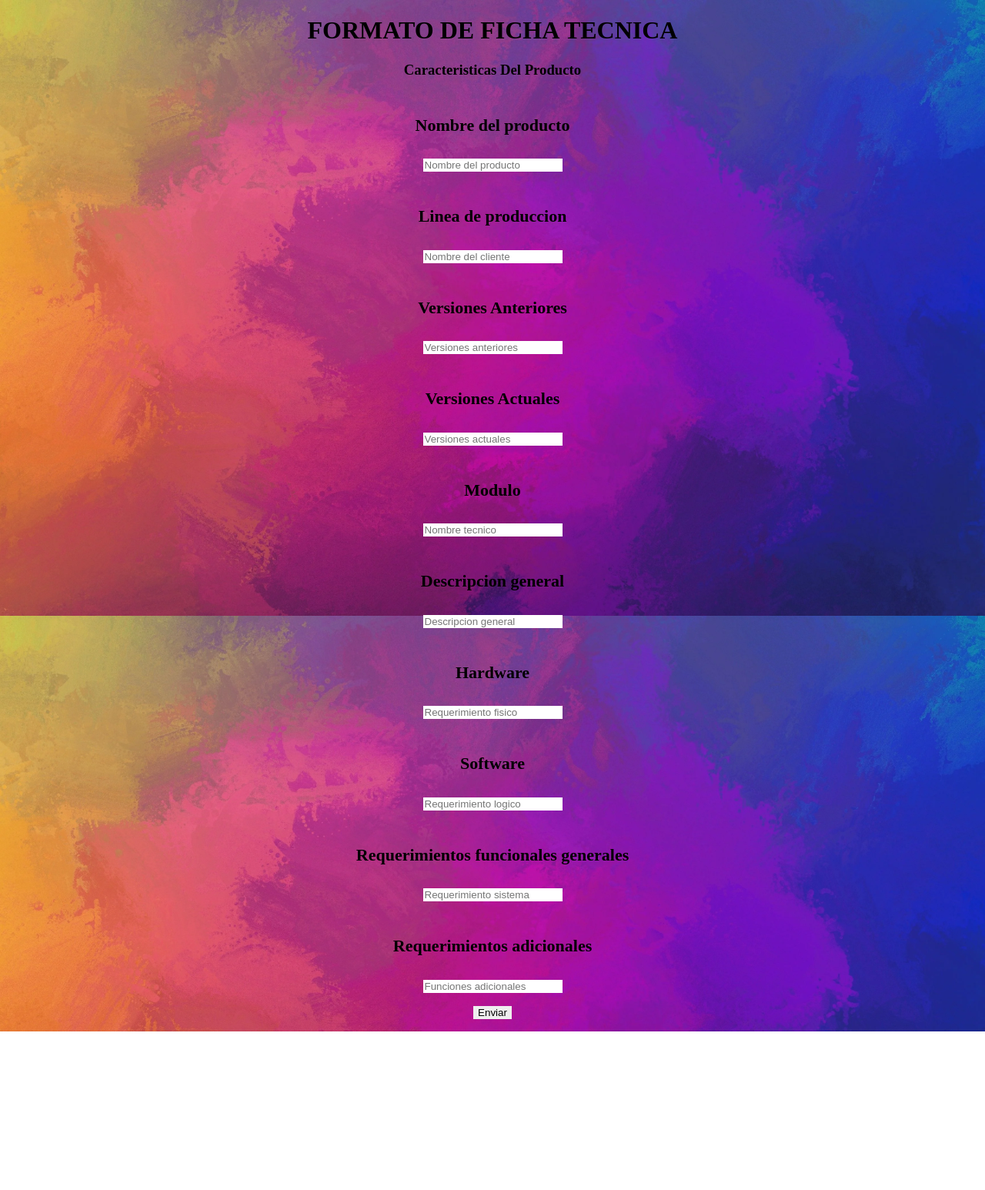
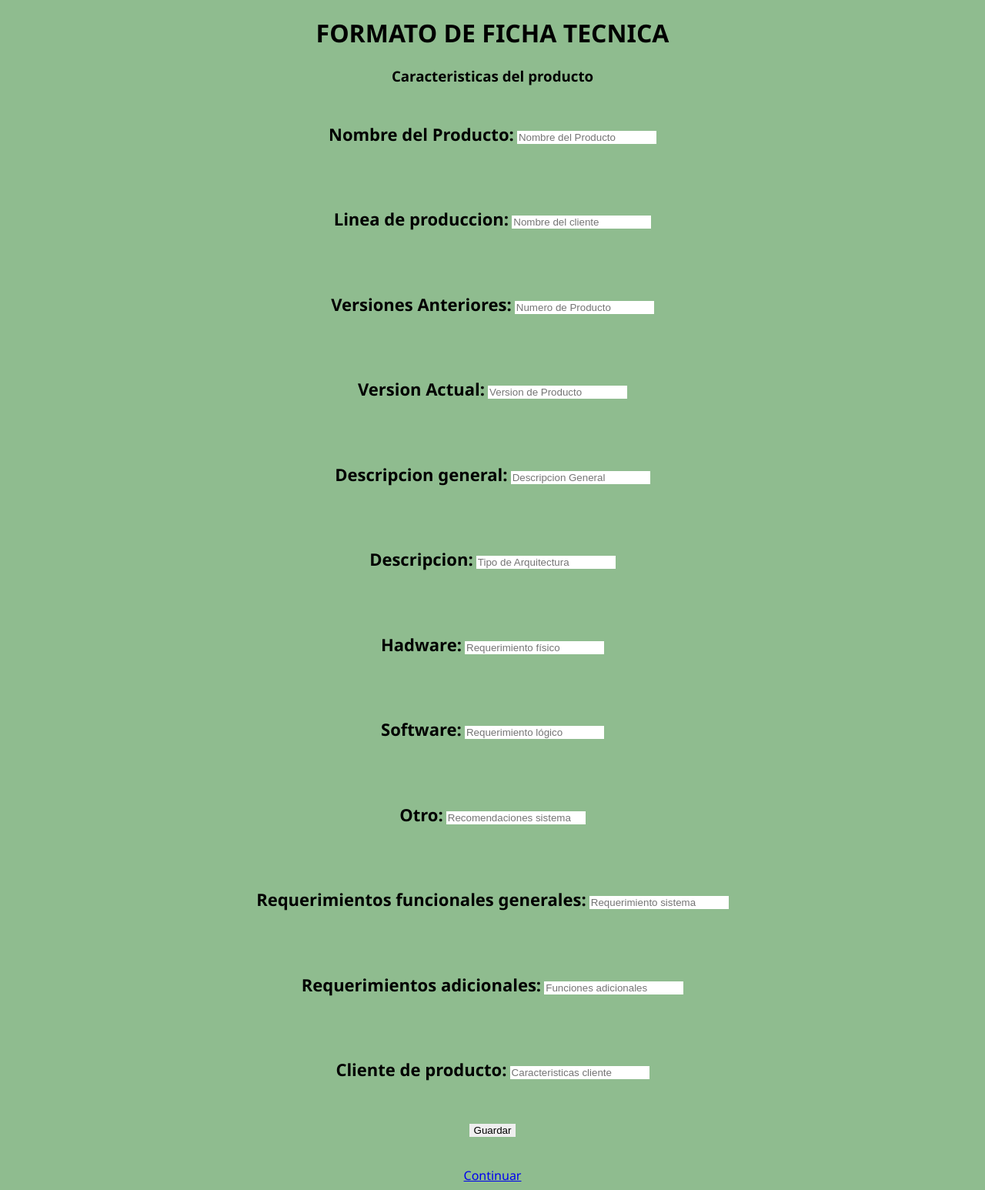
Before and after one commit to estebangaviria2006/PROYECTO-AGRICOLA, a PHP site: page /java.html in a window 1280 px wide. Shown: the whole page at 77% size. Before the commit the page ends 1340 px from the top, so only its background shows below. Run offline with PHP 8.4, Linux system fonts and the light colour scheme.

Commit message:
add fuentes

```diff
--- /dev/null
+++ b/Fichatecnica.js
@@ -0,0 +1,3 @@
+window.onload = function() {
+    getcargar()
+}
--- a/css/java.css
+++ b/css/java.css
@@ -1,9 +1,6 @@
 body{
-    background-image: url(../img/colores.webp);
-    background-repeat: no-repeat;
-    background-attachment: fixed;
-    background-size: cover;
-    font-family: 'Times New Roman', Times, serif;
+    background-color: darkseagreen;
+    font-family: 'Segoe UI', Tahoma, Geneva, Verdana, sans-serif;
 }
 
 h1{
@@ -12,6 +9,7 @@ h1{
 
 button{
     border: none;
+    cursor: pointer;
 }
 
 input{
--- a/java.html
+++ b/java.html
@@ -6,82 +6,57 @@
     <meta name="viewport" content="width=device-width, initial-scale=1.0">
     <title>Ficha</title>
     <link rel="stylesheet" href="css/java.css">
-    <script src="java.js"></script>
+    <script defer src="java.js"></script>
+    <script src="Fichatecnica.js"></script>
+
 </head>
 <body>
     <center>
-    <h1>FORMATO DE FICHA TECNICA</h1>
-    <h3>Caracteristicas Del Producto</h3>
+        <h1>FORMATO DE FICHA TECNICA</h1>
+        <h3>Caracteristicas del producto</h3>
 
-    <p>
-        <h4>Nombre del producto</h4>
-        <br>
-        <input type="text" id="nom_producto" placeholder="Nombre del producto">
-    </p>
+     <h4>Nombre del Producto:</h4>
+        <input type="text" id="nom_producto" placeholder="Nombre del Producto"><br><br>
+     <h4> Linea de produccion:</h4>
+        <input type="text" id="linea" placeholder="Nombre del cliente"><br><br>
+     <h4> Versiones Anteriores:</h4>
+        <input type="text" id="versiones" placeholder="Numero de Producto"><br><br>
+     <h4> Version Actual:</h4>
+        <input type="text" id="version" placeholder="Version de Producto"><br><br>
+        <h4> Descripcion general:</h4>
+     <input type="text" id="descripcion" placeholder="Descripcion General"><br><br>
+     <h4> Descripcion:</h4>
+        <input type="text" id="descripciones" placeholder="Tipo de Arquitectura"><br><br>
+     <h4> Hadware:</h4>
+        <input type="text" id="productor" placeholder="Requerimiento físico"><br><br>
+     <h4> Software:</h4>
+        <input type="text" id="producto" placeholder="Requerimiento lógico"><br><br>
+     <h4> Otro:</h4>
+        <input type="text" id="otro" placeholder="Recomendaciones sistema"><br><br>
+     <h4> Requerimientos funcionales generales:</h4>
+        <input type="text" id="requerimiento" placeholder="Requerimiento sistema"><br><br>
+     <h4> Requerimientos adicionales:</h4>
+        <input type="text" id="requerimientos" placeholder="Funciones adicionales"><br><br>
+     <h4> Cliente de producto:</h4>
+        <input type="text" id="cliente" placeholder="Caracteristicas cliente"><br><br>
 
-    <h4>Linea de produccion</h4>
-    <br>
-    <input type="text" id="linea" placeholder="Nombre del cliente">
-     </p>
+     <button onclick="getFicha()">Guardar</button><br><br></p>
 
-     <h4>Versiones Anteriores</h4>
-     <br>
-     <input type="text" id="versiones" placeholder="Versiones anteriores">
-      </p>
+       <!-- <p>Nombre del producto: <j id="dato1"></j></p>
+        <p>Linea de produccion: <j id="dato2"></j></p>
+        <p>Versiones anteriores: <j id="dato3"></j></p>
+        <p>Versiones actuales: <j id="dato4"></j></p>
+        <p>Descripcion general: <j id="dato5"></j></p>
+        <p>Descripcion: <j id="dato6"></j></p>
+        <p>Hadware: <j id="dato7"></j></p>
+        <p>Software: <j id="dato8"></j></p>
+        <p>Otro: <j id="dato9"></j></p>
+        <p>Requerimientos funcionales generales: <j id="dato10"></j></p>
+        <p>Requerimientos adicionales: <j id="dato11"></j></p>
+        <p>Cliente de producto: <j id="dato12"></j></p>
 
-      <h4>Versiones Actuales</h4>
-      <br>
-      <input type="text" id="actuales" placeholder="Versiones actuales">
-
-      <p>
-      </p>
-
-      <h4>Modulo</h4>
-      <br>
-      <input type="text" id="modulo" placeholder="Nombre tecnico">
-      <p>
-
-        <h4>Descripcion general</h4>
-        <br>
-        <input type="text" id="descripcionG" placeholder="Descripcion general">
-        <p>
-
-        <h4>Hardware</h4>
-        <br>
-        <input type="text" id="hardware" placeholder="Requerimiento fisico">
-        <p>
-
-        <h4>Software</h4>
-        <br>
-        <input type="text" id="software" placeholder="Requerimiento logico">
-        <p>
-
-        <h4>Requerimientos funcionales generales</h4>
-        <br>
-        <input type="text" id="requerimientos" placeholder="Requerimiento sistema">
-        <p>
-
-        <h4>Requerimientos adicionales</h4>
-        <br>
-        <input type="text" id="requerimientosA" placeholder="Funciones adicionales">
-        <p>
-
-
-    </center>
-        <center><button onclick="getFicha()">Enviar</button>
-      </p>
-
-      <p id="resproductoo"></p>
-      <p id="resproduct"></p>
-      <p id="resproduc"></p>
-      <p id="resver"></p>
-      <p id="resmo"></p>
-      <p id="resdescripG"></p>
-      <p id="reshardware"></p>
-      <p id="ressoftware"></p>
-      <p id="resquerimientos"></p>
-      <p id="resquerimientosA"></p>
-      </p>
+        <button onclick="getcargar()">Cargar datos</button><br><br>  -->
+        <a href="Fichatecnica.html" target="_blank" >Continuar</a>
 
 </body>
 </html>
--- a/java.js
+++ b/java.js
@@ -1,33 +1,88 @@
+const a = document.querySelector("#dato1")
+const b = document.querySelector("#dato2")
+const c = document.querySelector("#dato3")
+const d = document.querySelector("#dato4")
+const e = document.querySelector("#dato5")
+const f = document.querySelector("#dato6")
+const g = document.querySelector("#dato7")
+const h = document.querySelector("#dato8")
+const i = document.querySelector("#dato9")
+const j = document.querySelector("#dato10")
+const k = document.querySelector("#dato11")
+const l = document.querySelector("#dato12")
+
+ const link = document.querySelector('a[href="fichaT1.html"]');
+
 function getFicha(){
-    alert()
+    let uno, dos, tres, cuatro, cinco, seis, siete, ocho, nueve, diez, once, doce
+uno = document.getElementById("nom_producto").value
+dos = document.getElementById("linea").value
+tres = document.getElementById("versiones").value
+cuatro = document.getElementById("version").value
+cinco = document.getElementById("descripcion").value
+seis = document.getElementById("descripciones").value
+siete = document.getElementById("productor").value
+ocho = document.getElementById("producto").value
+nueve = document.getElementById("otro").value
+diez = document.getElementById("requerimiento").value
+once = document.getElementById("requerimientos").value
+doce = document.getElementById("cliente").value
 
-    let producto = document.getElementById("nom_producto").value
-    document.getElementById("resproduct").innerText=producto
+//almacenamiento local con localstorege
+localStorage.setItem("Nombre del Producto",uno);
+localStorage.setItem("Nombre del cliente",dos);
+localStorage.setItem("Numero de Producto",tres);
+localStorage.setItem("Version de Producto",cuatro);
+localStorage.setItem("Descripcion General",cinco);
+localStorage.setItem("Tipo de Arquitectura",seis);
+localStorage.setItem("Requerimiento físico",siete);
+localStorage.setItem("Requerimiento lógico",ocho);
+localStorage.setItem("Recomendaciones sistema",nueve);
+localStorage.setItem("Requerimiento sistema",diez);
+localStorage.setItem("Funciones adicionales",once);
+localStorage.setItem("Caracteristicas cliente",doce);
 
-    let linea = document.getElementById("linea").value
-    document.getElementById("resproductoo").innerText=linea
+//limpiando los campos o inputs
+document.getElementById("nom_producto").value = "";
+document.getElementById("linea").value = "";
+document.getElementById("versiones").value = "";
+document.getElementById("version").value = "";
+document.getElementById("descripcion").value = "";
+document.getElementById("descripciones").value = "";
+document.getElementById("productor").value = "";
+document.getElementById("producto").value = "";
+document.getElementById("otro").value = "";
+document.getElementById("requerimiento").value = "";
+document.getElementById("requerimientos").value = "";
+document.getElementById("cliente").value = "";
+}
 
-    let versiones = document.getElementById("versiones").value
-    document.getElementById("resproduc").innerText=versiones
+function getcargar(){
+let uno, dos, tres, cuatro, cinco, seis, siete, ocho, nueve, diez, once, doce
+uno = localStorage.getItem("Nombre del Producto");
+dos = localStorage.getItem("Nombre del cliente");
+tres = localStorage.getItem("Numero de Producto");
+cuatro = localStorage.getItem("Version de Producto");
+cinco = localStorage.getItem("Descripcion General");
+seis = localStorage.getItem("Tipo de Arquitectura");
+siete = localStorage.getItem("Requerimiento físico");
+ocho = localStorage.getItem("Requerimiento lógico");
+nueve = localStorage.getItem("Recomendaciones sistema");
+diez = localStorage.getItem("Requerimiento sistema");
+once = localStorage.getItem("Funciones adicionales");
+doce = localStorage.getItem("Caracteristicas cliente");
 
-    let actuales = document.getElementById("actuales").value
-    document.getElementById("resver").innerText=actuales
-
-    let modulo = document.getElementById("modulo").value
-    document.getElementById("resmo").innerText=modulo
-
-    let descripciong = document.getElementById("descripcionG").value
-    document.getElementById("resdescripG").innerText=descripciong
-
-    let hardware = document.getElementById("hardware").value
-    document.getElementById("reshardware").innerText=hardware
-
-    let software = document.getElementById("software").value
-    document.getElementById("ressoftware").innerText=software
-
-    let requerimientos = document.getElementById("requerimientos").value
-    document.getElementById("resquerimientos").innerText=requerimientos
-
-    let requerimientosA = document.getElementById("requerimientosA").value
-    document.getElementById("resquerimientosA").innerText=requerimientosA
+//mostrar datos almacenados
+a.innerHTML = uno;
+b.innerHTML = dos;
+c.innerHTML = tres;
+d.innerHTML = cuatro;
+e.innerHTML = cinco;
+f.innerHTML = seis;
+g.innerHTML = siete;
+h.innerHTML = ocho;
+i.innerHTML = nueve;
+j.innerHTML = diez;
+k.innerHTML = once;
+l.innerHTML = doce;
 }
```
Also changed, not shown: Fichatecnica.html (+26 -13 lines).
